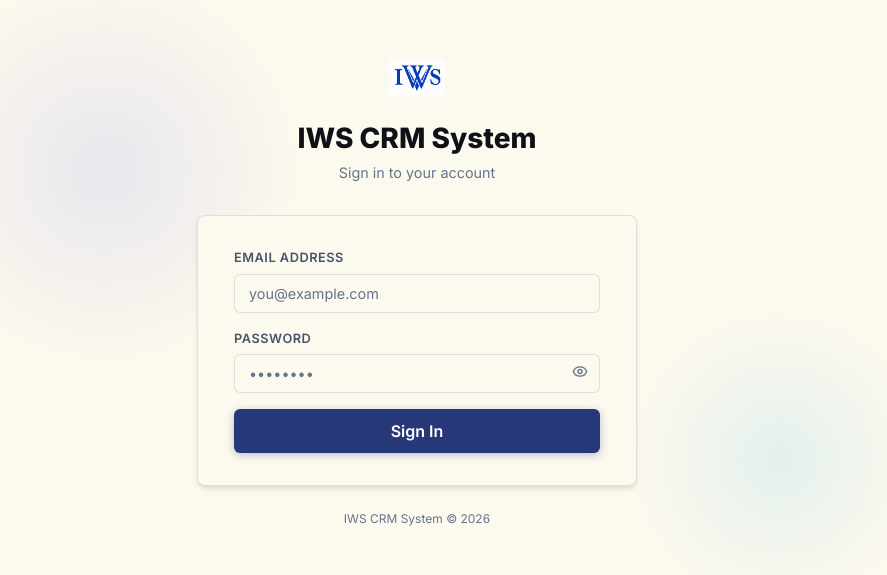
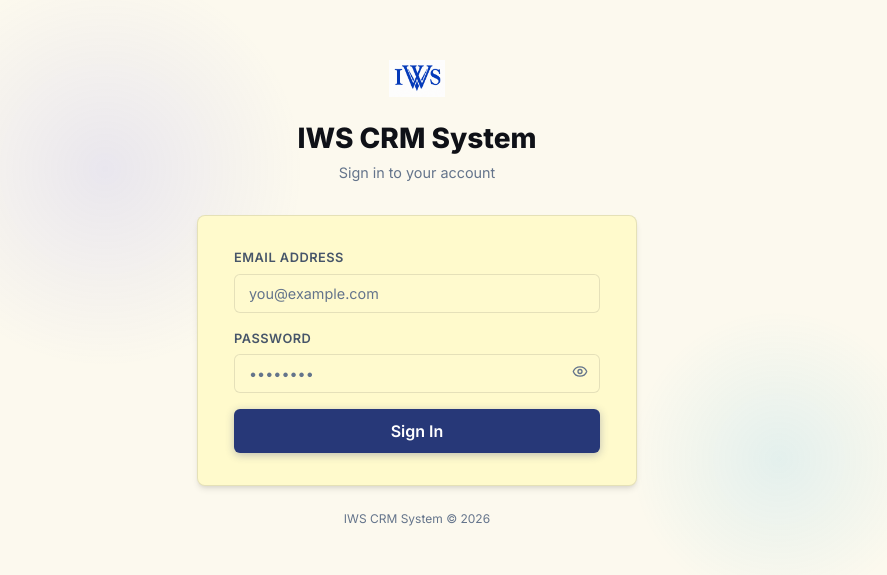
Before and after one commit to iwsfinserve-glitch/IWS-lead-generation-system, a React (Vite) app in the folder frontend-react/: page /login in a window 1280 px wide. Shown: the part 111-686 px from the top of the page, without its empty margins (223-1110 px from the left). Built offline with nearby package versions, Linux system fonts and the light colour scheme; no server answers.

Commit message:
style: set card background to #fffacc and clean main background to #fcf9ee

```diff
--- a/frontend-react/src/index.css
+++ b/frontend-react/src/index.css
@@ -17,8 +17,8 @@
 
   /* Neutral - Light Theme */
   --bg: #fcf9ee;
-  --bg-card: #fcf9ee;
-  --bg-card-solid: #fcf9ee;
+  --bg-card: #fffacc;
+  --bg-card-solid: #fffacc;
   --bg-hover: rgba(39, 56, 120, 0.08);
   --border: rgba(0, 0, 0, 0.1);
   --border-focus: rgba(39, 56, 120, 0.5);
@@ -104,28 +104,21 @@ body {
 
 /* Background gradient mesh */
 body::before {
-  content: '';
-  position: fixed;
-  top: 0;
-  left: 0;
-  right: 0;
-  bottom: 0;
-  background:
-    radial-gradient(ellipse 60% 40% at 70% 10%, var(--primary-glow) 0%, transparent 60%),
-    radial-gradient(ellipse 50% 40% at 20% 80%, rgba(14, 165, 233, 0.06) 0%, transparent 60%);
-  pointer-events: none;
-  z-index: 0;
+  display: none;
 }
 
 #root {
   position: relative;
   z-index: 1;
+  background: var(--bg);
+  min-height: 100vh;
 }
 
 /* ── Layout ── */
 .app-layout {
   display: flex;
   min-height: 100vh;
+  background: var(--bg);
 }
 
 :root {
@@ -138,6 +131,7 @@ body::before {
   min-height: 100vh;
   display: flex;
   flex-direction: column;
+  background: var(--bg);
   transition: margin-left var(--transition-base);
 }
 
```
